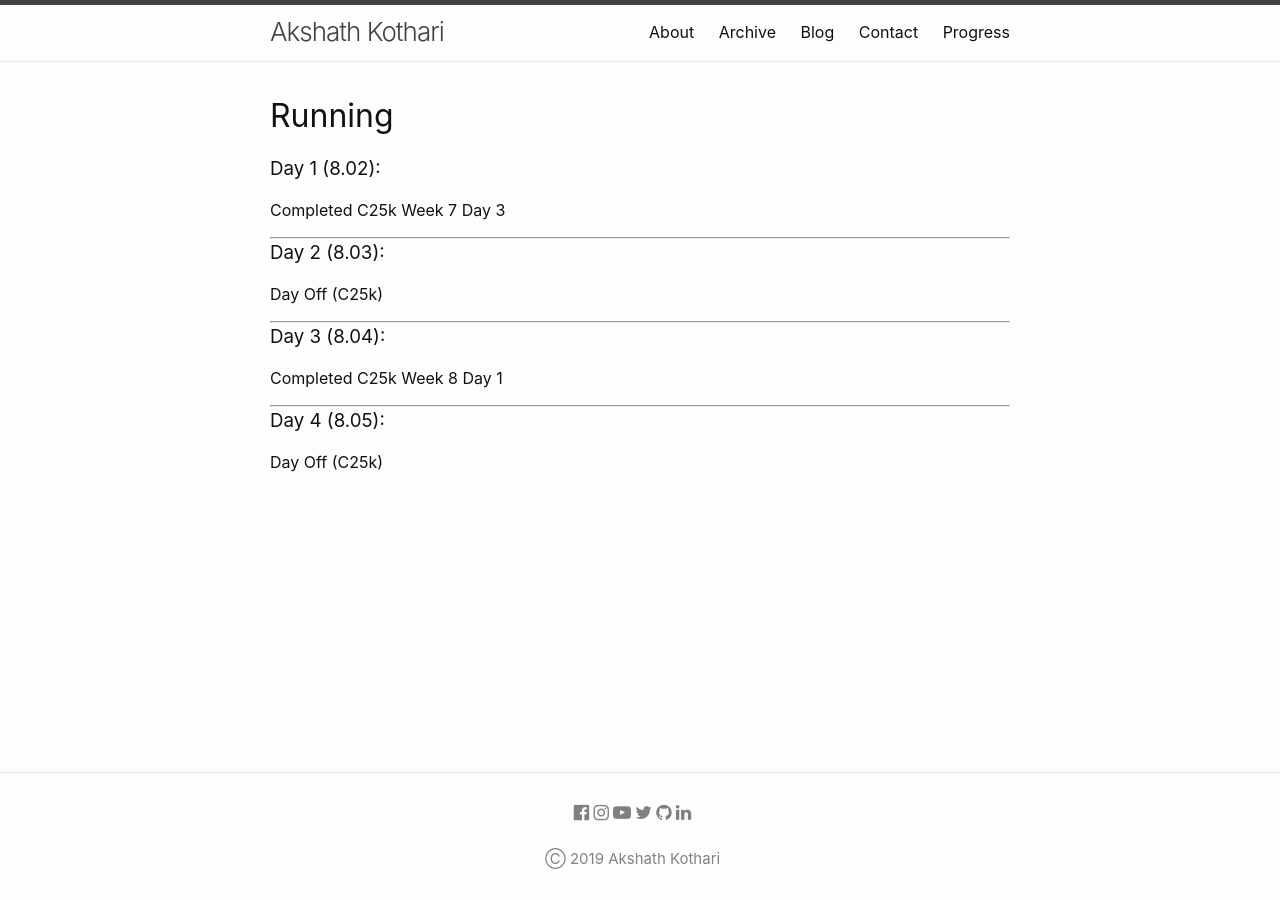
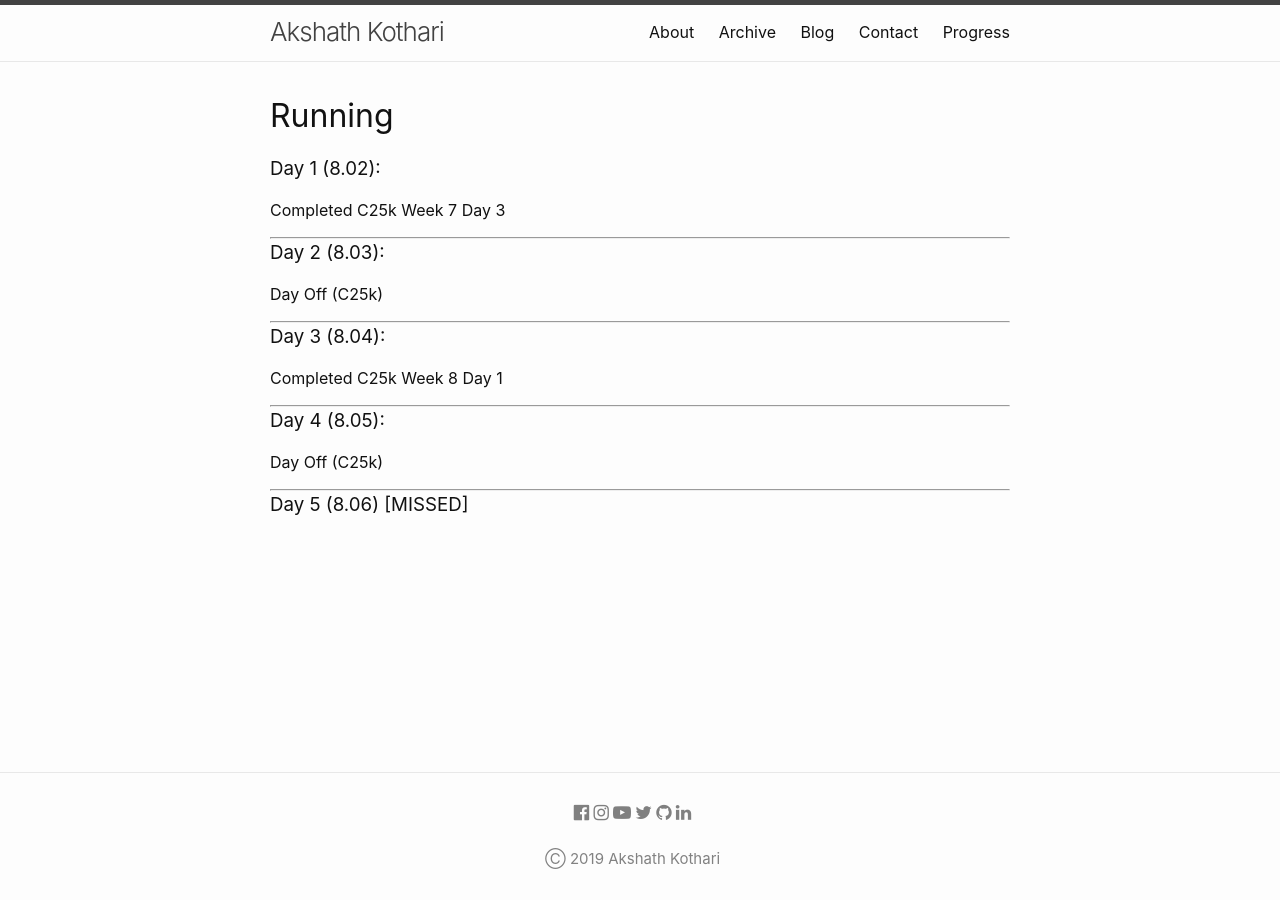
Before and after one commit to ricekot/ricekot.github.io, a Jekyll site: the page built from progress/running.md, in a window 1280 px wide. Built offline with Jekyll 4.4.1, drawn with Linux system fonts in a browser that asks for light colours.

Commit message:
Update Progress

```diff
--- a/progress/running.md
+++ b/progress/running.md
@@ -19,3 +19,6 @@ Completed C25k Week 8 Day 1
 ---
 ### Day 4 (8.05):
 Day Off (C25k)
+
+---
+### Day 5 (8.06) [MISSED]
```
Also changed, not shown: progress/studying.md (+3 -0 lines).
